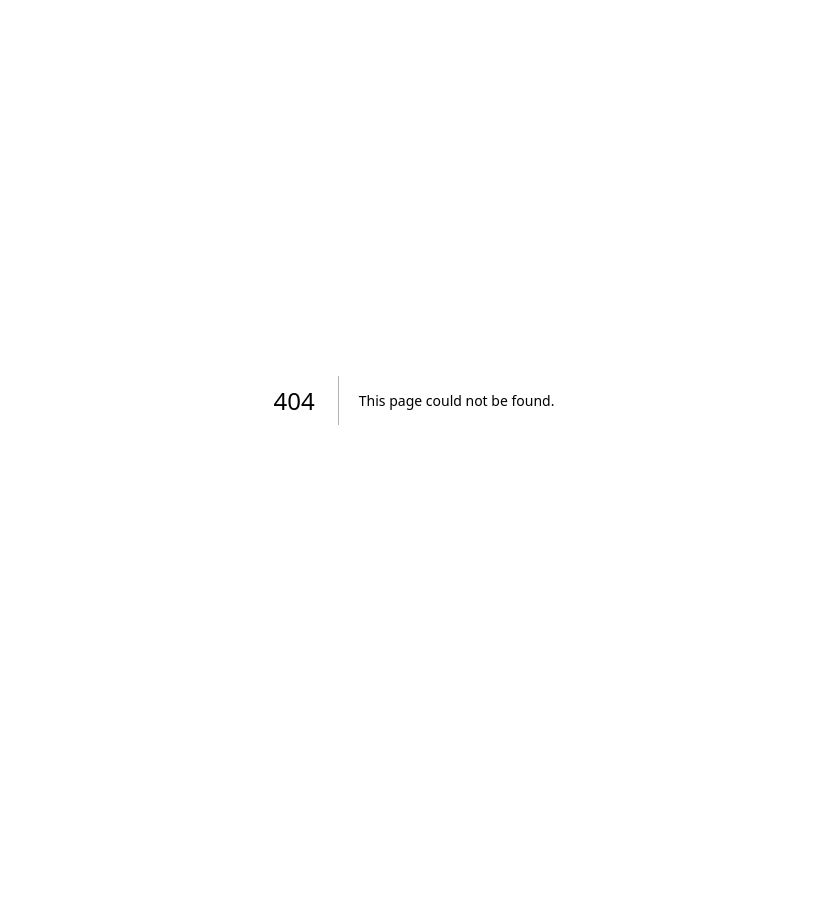
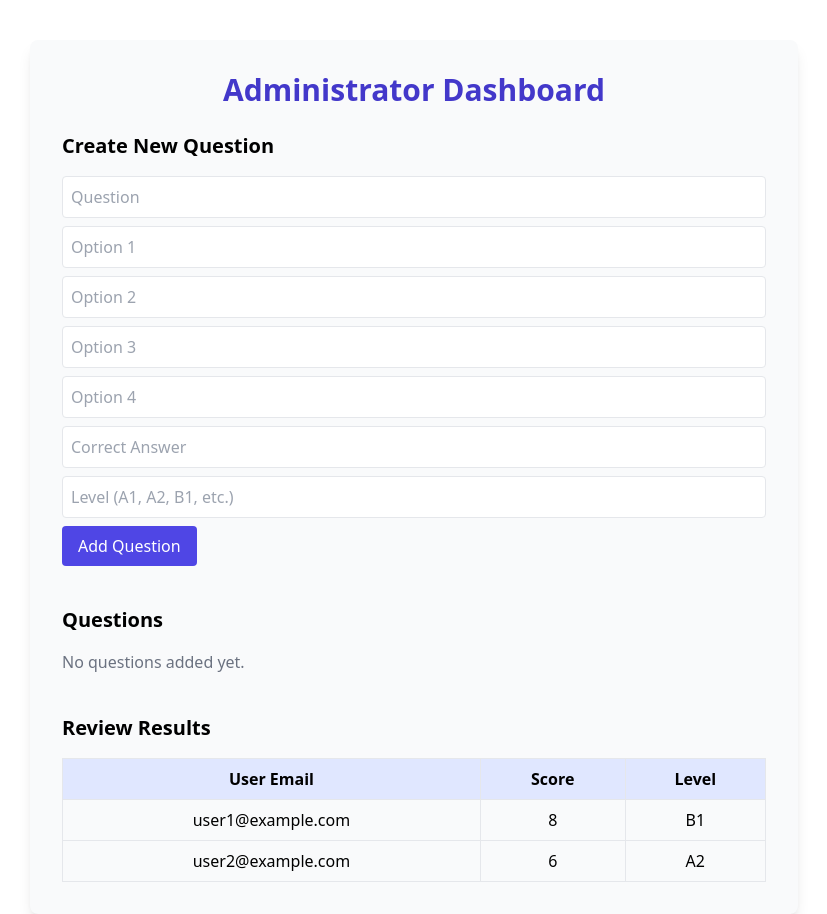
Before and after one commit to abdessamed122/cefr-quiz, a Next.js app: page /dashbord in a window 1280 px wide. Before the commit this address had no page. Shown: the whole page, without its empty margins (226-1053 px from the left). Before the commit the page ends 800 px from the top, so only its background shows below. Built offline with nearby package versions, Linux system fonts and the light colour scheme.

Commit message:
add dashbord page

```diff
--- /dev/null
+++ b/pages/dashbord.tsx
@@ -0,0 +1,154 @@
+import { useState } from 'react';
+
+type Question = {
+  id: number;
+  question: string;
+  options: string[];
+  answer: string;
+  level: string;
+};
+
+export default function AdminDashboard() {
+  const [questions, setQuestions] = useState<Question[]>([]);
+  const [newQuestion, setNewQuestion] = useState({
+    question: '',
+    options: ['', '', '', ''],
+    answer: '',
+    level: '',
+  });
+  const [results, setResults] = useState<{ email: string; score: number; level: string }[]>([
+    { email: 'user1@example.com', score: 8, level: 'B1' },
+    { email: 'user2@example.com', score: 6, level: 'A2' },
+  ]);
+
+  const handleQuestionChange = (e: React.ChangeEvent<HTMLInputElement>) => {
+    setNewQuestion({ ...newQuestion, question: e.target.value });
+  };
+
+  const handleOptionChange = (idx: number, value: string) => {
+    const updatedOptions = [...newQuestion.options];
+    updatedOptions[idx] = value;
+    setNewQuestion({ ...newQuestion, options: updatedOptions });
+  };
+
+  const handleAnswerChange = (e: React.ChangeEvent<HTMLInputElement>) => {
+    setNewQuestion({ ...newQuestion, answer: e.target.value });
+  };
+
+  const handleLevelChange = (e: React.ChangeEvent<HTMLInputElement>) => {
+    setNewQuestion({ ...newQuestion, level: e.target.value });
+  };
+
+  const handleAddQuestion = () => {
+    if (
+      !newQuestion.question ||
+      newQuestion.options.some((opt) => !opt) ||
+      !newQuestion.answer ||
+      !newQuestion.level
+    ) {
+      alert('Please fill all fields.');
+      return;
+    }
+    setQuestions([
+      ...questions,
+      {
+        id: questions.length + 1,
+        ...newQuestion,
+      },
+    ]);
+    setNewQuestion({
+      question: '',
+      options: ['', '', '', ''],
+      answer: '',
+      level: '',
+    });
+  };
+
+  return (
+    <div className="max-w-3xl mx-auto p-8 mt-10 bg-gray-50 rounded-lg shadow-lg font-sans">
+      <h1 className="text-3xl font-bold mb-6 text-indigo-700 text-center">Administrator Dashboard</h1>
+
+      {/* Create Question */}
+      <div className="mb-10">
+        <h2 className="text-xl font-semibold mb-4">Create New Question</h2>
+        <input
+          type="text"
+          placeholder="Question"
+          className="w-full p-2 mb-2 border rounded"
+          value={newQuestion.question}
+          onChange={handleQuestionChange}
+        />
+        {newQuestion.options.map((opt, idx) => (
+          <input
+            key={idx}
+            type="text"
+            placeholder={`Option ${idx + 1}`}
+            className="w-full p-2 mb-2 border rounded"
+            value={opt}
+            onChange={(e) => handleOptionChange(idx, e.target.value)}
+          />
+        ))}
+        <input
+          type="text"
+          placeholder="Correct Answer"
+          className="w-full p-2 mb-2 border rounded"
+          value={newQuestion.answer}
+          onChange={handleAnswerChange}
+        />
+        <input
+          type="text"
+          placeholder="Level (A1, A2, B1, etc.)"
+          className="w-full p-2 mb-2 border rounded"
+          value={newQuestion.level}
+          onChange={handleLevelChange}
+        />
+        <button
+          onClick={handleAddQuestion}
+          className="bg-indigo-600 text-white px-4 py-2 rounded hover:bg-indigo-700"
+        >
+          Add Question
+        </button>
+      </div>
+
+      {/* List of Questions */}
+      <div className="mb-10">
+        <h2 className="text-xl font-semibold mb-4">Questions</h2>
+        {questions.length === 0 && <p className="text-gray-500">No questions added yet.</p>}
+        {questions.map((q) => (
+          <div key={q.id} className="mb-4 p-3 bg-white rounded shadow">
+            <div className="font-semibold">{q.question}</div>
+            <ul className="list-disc ml-6">
+              {q.options.map((opt, idx) => (
+                <li key={idx}>{opt}</li>
+              ))}
+            </ul>
+            <div className="text-sm text-green-700">Answer: {q.answer} | Level: {q.level}</div>
+          </div>
+        ))}
+      </div>
+
+      {/* Review Results */}
+      <div>
+        <h2 className="text-xl font-semibold mb-4">Review Results</h2>
+        <table className="w-full border">
+          <thead>
+            <tr className="bg-indigo-100">
+              <th className="p-2 border">User Email</th>
+              <th className="p-2 border">Score</th>
+              <th className="p-2 border">Level</th>
+            </tr>
+          </thead>
+          <tbody>
+            {results.map((res, idx) => (
+              <tr key={idx} className="text-center">
+                <td className="p-2 border">{res.email}</td>
+                <td className="p-2 border">{res.score}</td>
+                <td className="p-2 border">{res.level}</td>
+              </tr>
+            ))}
+          </tbody>
+        </table>
+      </div>
+    </div>
+  );
+}
```
